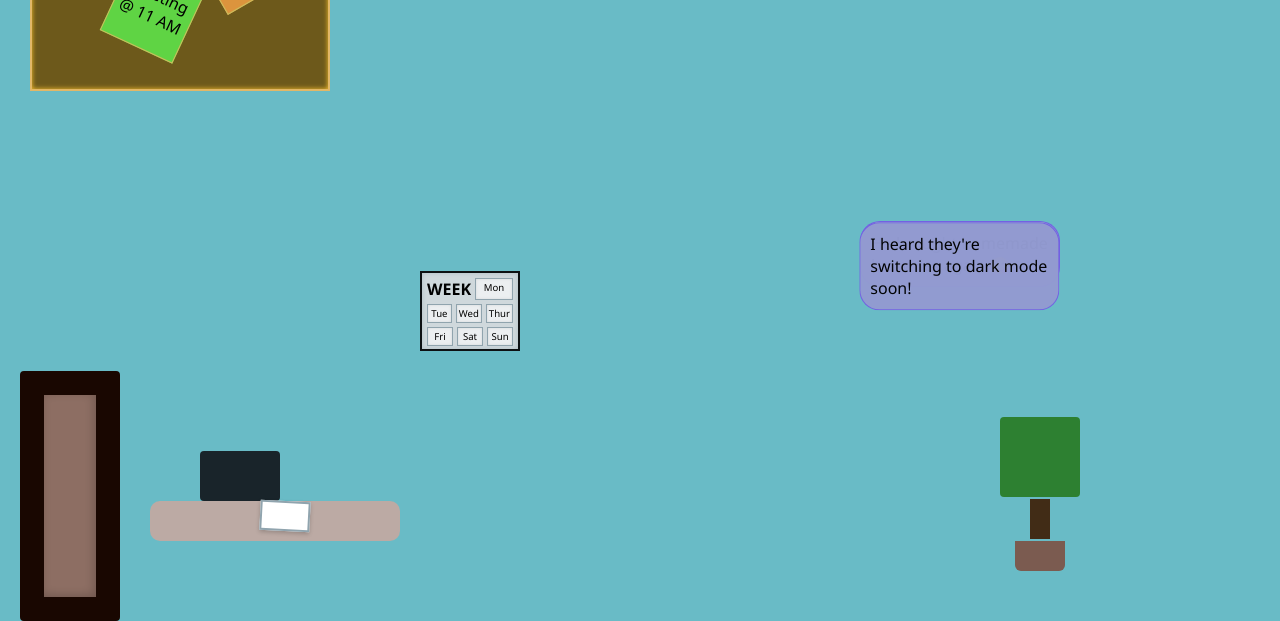
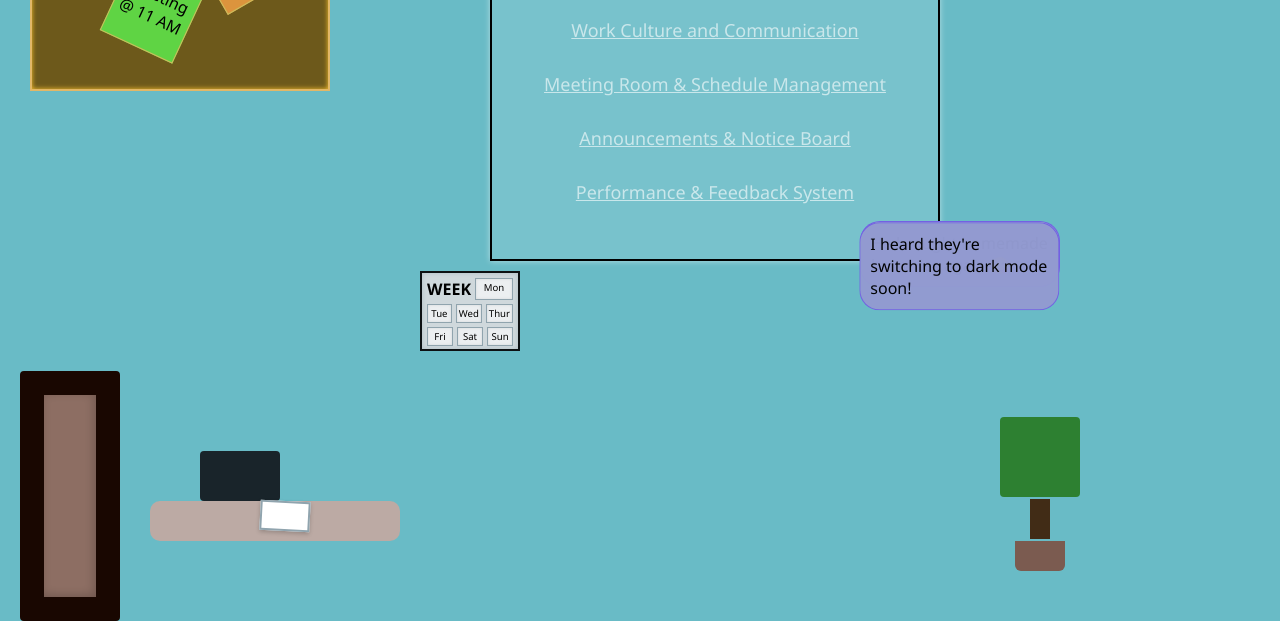
Before and after one commit to Shamli-Singh-Yadav/CSS-Art-Office-Culture, a plain HTML site: page office.html in a window 1280 px wide. Shown: the part 179-800 px from the top of the page. Drawn offline with Linux system fonts and the light colour scheme.

Commit message:
Update style.css

```diff
--- a/style.css
+++ b/style.css
@@ -18,7 +18,7 @@ body {
   padding: 40px;
 }
 
-
+/* Window */
 .window {
   width: 120px;
   height: 100px;
@@ -30,7 +30,7 @@ body {
   box-shadow: inset 0 0 10px #fa81afd5;
 }
 
-
+/* Door */
 .door {
   width: 100px;
   height: 250px;
@@ -43,7 +43,7 @@ body {
   box-shadow: inset -2px -2px 10px rgba(0,0,0,0.2);
 }
 
-
+/* Table */
 .table {
   width: 250px;
   height: 40px;
@@ -54,7 +54,7 @@ body {
   border-radius: 10px;
 }
 
-
+/* Laptop */
 .laptop-screen {
   width: 80px;
   height: 50px;
@@ -65,7 +65,7 @@ body {
   border-radius: 4px;
 }
 
-
+/* Bulletin Board */
 .bulletin-board {
   width: 300px;
   height: 220px;
@@ -77,7 +77,7 @@ body {
   box-shadow: inset 0 0 5px #fbc02d;
 }
 
-
+/* Sticky Notes */
 .sticky-notes div {
     text-align: center;
   width: 80px;
@@ -106,7 +106,7 @@ body {
     transform: rotate(-30deg);
  }
 
-
+/* Calendar */
 .calender {
   width: 100px;
   height: 80px;
@@ -118,7 +118,7 @@ body {
   box-shadow: inset 0 0 5px #b0bec5;
 }
 
-
+/* Open Mails */
 .open-mails {
   width: 50px;
   height: 30px;
@@ -131,6 +131,7 @@ body {
   box-shadow: 0 2px 4px rgba(0,0,0,0.2);
 }
 
+/* Chat Bubbles (Animated Office Talk) */
 .convo div {
   width: 200px;
   padding: 10px;
@@ -227,3 +228,33 @@ background: #7b5b50;
 border-radius: 0 0 6px 6px;
 margin: 0 auto;
 }
+
+
+.menu {
+  display:flex;
+  flex-direction: column;
+  align-items: center;
+  height: 400px;
+  width: 450px;
+  border: 2px solid black;
+  margin: 0px  450px 470px 450px;
+  background-color: rgba(255,255,255,0.1);
+  box-shadow:0 0 6px rgba(255,255,255, 0.5);
+}
+
+a{
+  color: #fff;
+  text-align: center;
+  font-weight: 400;
+  font-size: large;
+  height: 50px;
+  width: 350px;
+  padding: 2px;
+  margin: 2px;
+  opacity: 0.6;
+}
+
+a:hover{
+  opacity: 1;
+  box-shadow:0 0 4px rgba(47, 51, 54, 0.984);
+}
```
